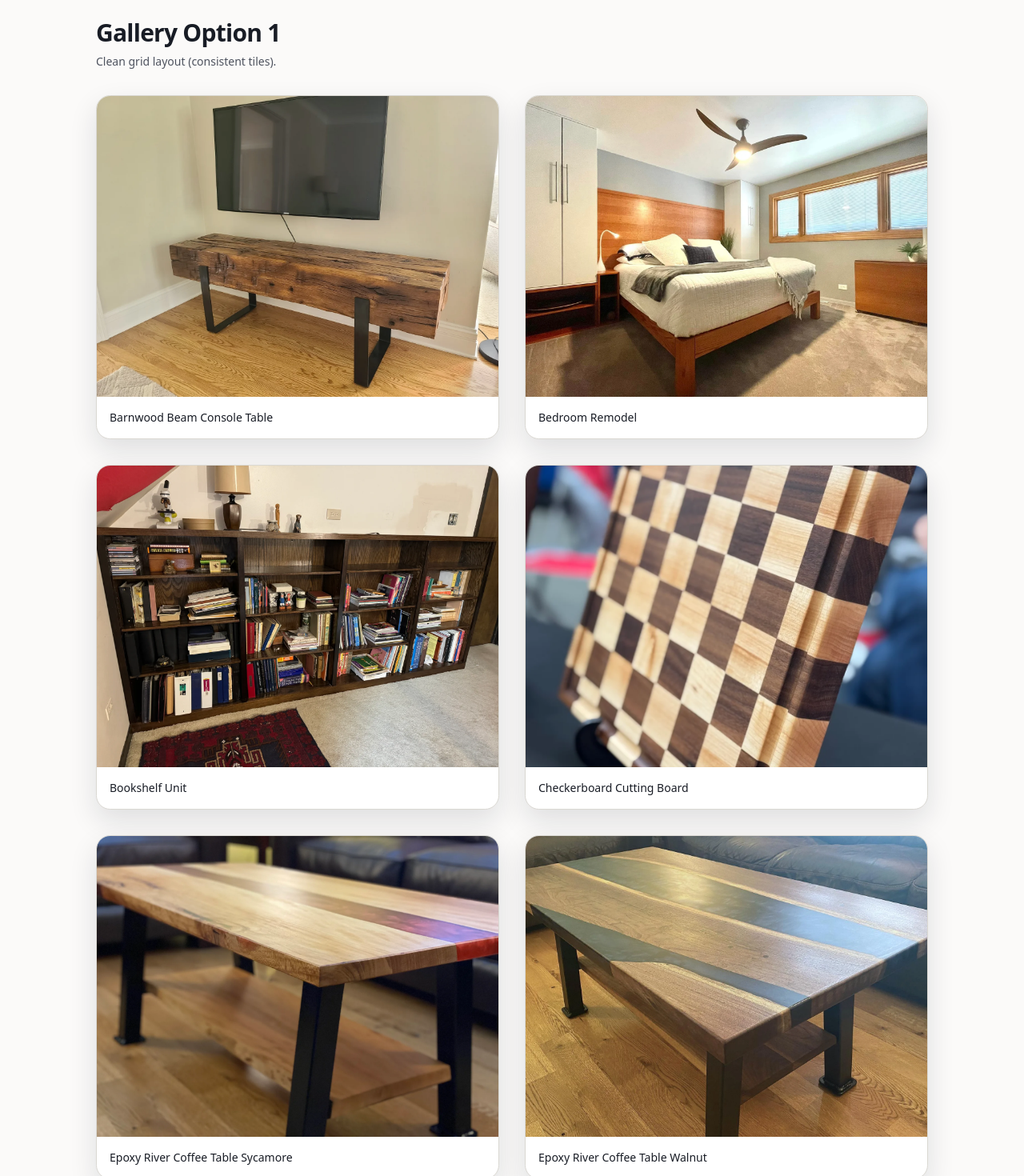
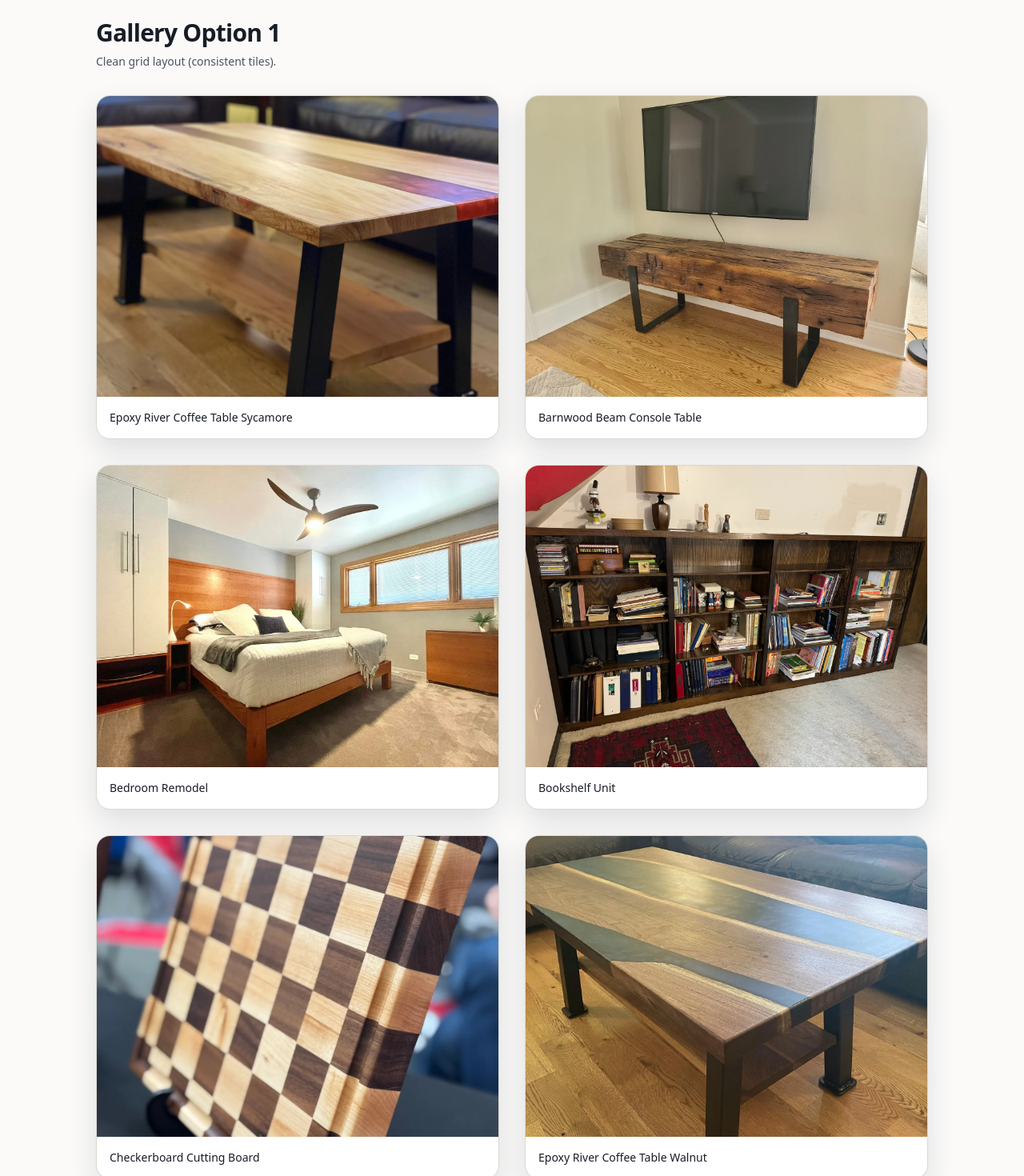
Before and after one commit to 3ef-studio/531workshop-site, a Next.js app: page /gallery1 in a window 1280 px wide. Shown: the part 100-1570 px from the top of the page at 80% size. Built offline with nearby package versions, Linux system fonts and the light colour scheme; no server answers.

Commit message:
updated images

```diff
--- a/app/about/page.tsx
+++ b/app/about/page.tsx
@@ -94,6 +94,7 @@ export default function AboutPage() {
         <div className="not-prose mt-8">
           <div className="flex gap-6 overflow-x-auto px-6 lg:px-12 pb-4">
             {[
+              "shadowbox-coffee-table.webp",
               "Working-pic-2.jpg",
               "DSC01430.webp",
               "Puzzle-table-rough-layout.webp",
--- a/lib/gallery-data.ts
+++ b/lib/gallery-data.ts
@@ -49,6 +49,15 @@ export type GalleryImage = {
  * Keep `src` paths under /public so they work with next/image.
  */
 export const GALLERY_IMAGES: GalleryImage[] = [
+    {
+    id: "p07",
+    src: "/images/projects/Epoxy-River-Coffee-Table-Sycamore.webp",
+    alt: "Epoxy River Coffee Table Sycamore",
+    title: "Epoxy River Coffee Table Sycamore",
+    materials: ["Sycamore", "Epoxy"],
+    year: "2021",
+    dimensions: "48\" x 24\" x 18\"",
+  },
   {
     id: "p02",
     src: "/images/projects/Barnwood-Beam-Console-table.webp",
@@ -72,15 +81,6 @@ export const GALLERY_IMAGES: GalleryImage[] = [
     src: "/images/projects/Checkerboard-cutting-board.webp",
     alt: "Checkerboard cutting board",
     title: "Checkerboard Cutting Board",
-  },
-  {
-    id: "p07",
-    src: "/images/projects/Epoxy-River-Coffee-Table-Sycamore.webp",
-    alt: "Epoxy River Coffee Table Sycamore",
-    title: "Epoxy River Coffee Table Sycamore",
-    materials: ["Sycamore", "Epoxy"],
-    year: "2021",
-    dimensions: "48\" x 24\" x 18\"",
   },
   {
     id: "p08",
```
Also changed, not shown: public/images/projects/shadowbox-coffee-table.webp (added).
